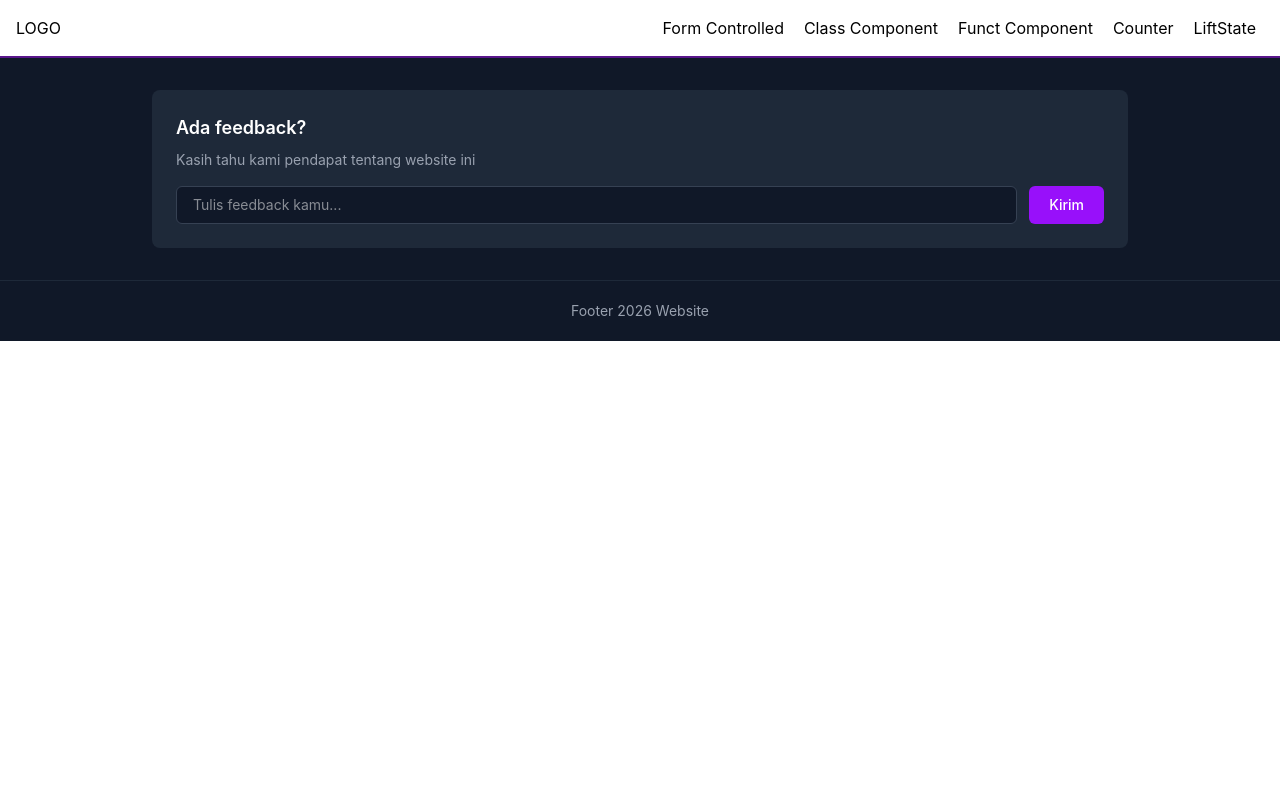
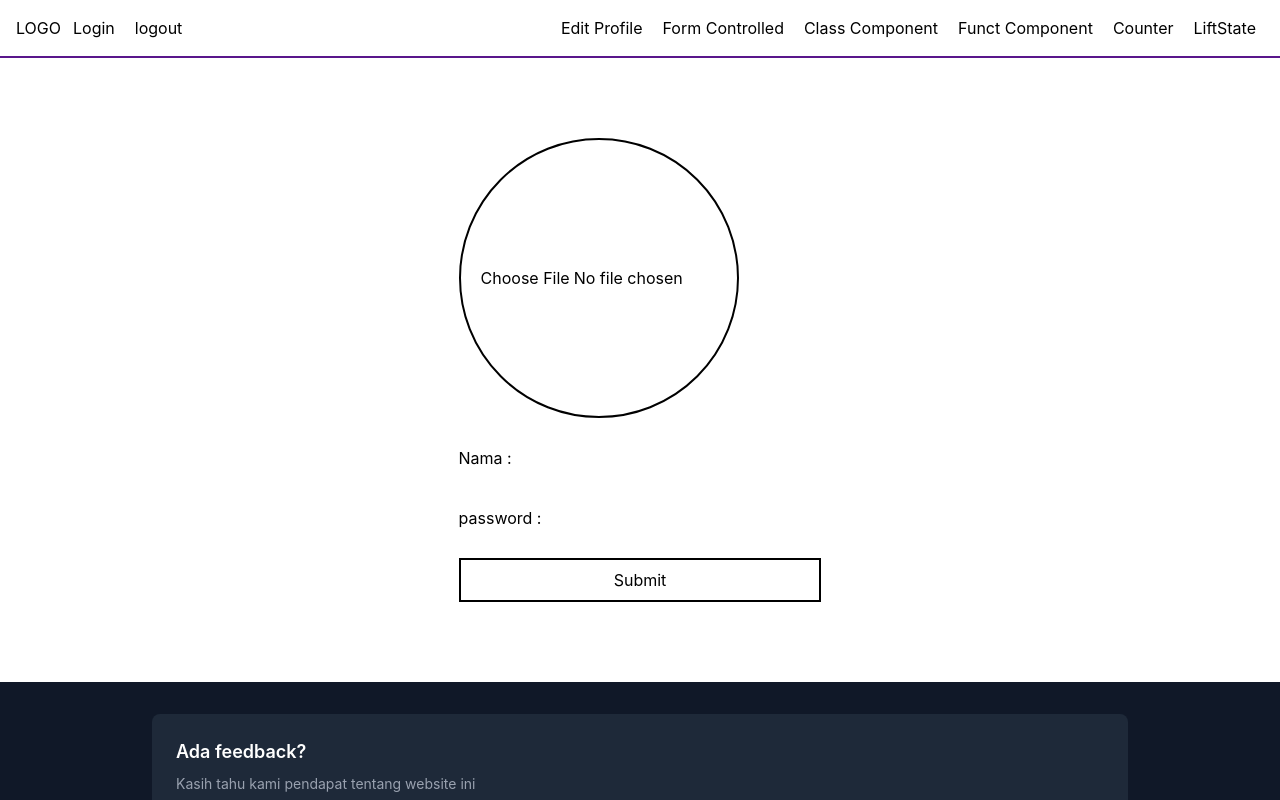
Before and after one commit to fatawaimamalmuftin/koda-b9-react, a React (Vite) app: page /edit in a window 1280 px wide. Shown: the top 800 px of the page. Built offline with nearby package versions, Linux system fonts and the light colour scheme.

Commit message:
feat: use contex and useState

```diff
--- a/src/Router.jsx
+++ b/src/Router.jsx
@@ -9,6 +9,8 @@ import LiftingState from "./pages/LiftingState"
 import Footer from "./components/Footer"
 import {Routes,Route} from 'react-router'
 import FormControlled from "./pages/FormControlled"
+import Login from "./pages/Login"
+import EditProfile from "./pages/EditProfile"
 
 export default function Router(){
   return(
@@ -16,6 +18,8 @@ export default function Router(){
     <Navbar/>
     <Routes>
       <Route path={'/'} element={<FetchPokemon/>} />
+      <Route path={'/edit'} element={<EditProfile/>} />
+      <Route path={'/login'} element={<Login/>} />
       <Route path={'/formControlled'} element={<FormControlled/>}/>
       <Route path={'/classcomp'} element={<ClassComp/>} />
       <Route path={'/funccomp'} element={<FuncComp/>} />
--- a/src/components/Navbar.jsx
+++ b/src/components/Navbar.jsx
@@ -1,14 +1,42 @@
 import { Link } from "react-router"
+import usersContext from "../context/users/usersContext"
+import { useContext } from "react"
 
 export default function Navbar() {
+  const userData = useContext(usersContext)
+
   return (
     <nav className=" border-b-2 border-purple-900 flex justify-between items-center px-4 py-2">
-        <div>
+        <div className="flex gap-3">
           <Link to={'/'}>
             LOGO
           </Link>
+
+         <div className="flex gap-5">
+            {userData.user.username
+                ? userData.user.username
+                :
+               <Link to={"/login"}>
+                Login
+               </Link>
+            }
+            <div className="cursor-pointer"
+              onClick={()=>userData.setUser({
+                username: null,
+                password: null,
+                file: null,
+                objectUrl: null,
+              })}>
+                logout
+            </div>
+        </div>
         </div>
         <ul className="flex gap-5 px-2 py-2">
+            <li>
+              <Link to={'/edit'}>
+                Edit Profile
+              </Link>
+            </li>
             <li>
               <Link to={'/formControlled'}>
                 Form Controlled
--- /dev/null
+++ b/src/context/users/UsersProvider.jsx
@@ -0,0 +1,23 @@
+import { useState } from "react"
+
+import UsersContext from "./usersContext"
+
+export default function UsersProvider({children}) {
+    const [user, setUser] = useState({
+        username: null,
+        password: null,
+        file: null,
+        objectUrl: null
+    })
+
+  return (
+    <UsersContext.Provider
+        value={{
+            user,
+            setUser
+        }}
+    >
+        {children}
+    </UsersContext.Provider>
+  )
+}
--- /dev/null
+++ b/src/context/users/usersContext.js
@@ -0,0 +1,4 @@
+import {createContext} from 'react';
+
+const usersContext = createContext()
+export default usersContext
--- a/src/main.jsx
+++ b/src/main.jsx
@@ -3,11 +3,14 @@ import { createRoot } from 'react-dom/client'
 import './index.css'
 import App from './Router.jsx'
 import { BrowserRouter } from 'react-router'
+import UsersProvider from './context/users/UsersProvider.jsx'
 
 createRoot(document.getElementById('root')).render(
   <StrictMode>
-    <BrowserRouter>
-    <App/>
-    </BrowserRouter>
+    <UsersProvider>
+      <BrowserRouter>
+        <App/>
+      </BrowserRouter>
+    </UsersProvider>
   </StrictMode>,
 )
--- /dev/null
+++ b/src/pages/EditProfile.jsx
@@ -0,0 +1,90 @@
+import { useContext } from "react"
+import usersContext from "../context/users/usersContext"
+
+export default function EditProfile() {
+    const userData = useContext(usersContext)
+
+    console.log(userData.user)
+
+    return (
+        <main className=" py-20 flex justify-center items-center">
+            <form
+                className="flex flex-col gap-5"
+                onSubmit={(e) => {
+                    e.preventDefault()
+
+                    const formData = new FormData(e.target)
+
+                    userData.setUser({
+                        ...userData.user,
+                        username: formData.get("username"),
+                        password: formData.get("password")
+                    })
+                }}
+            >
+                <div className="border-2 h-70 w-70 rounded-full overflow-hidden hover:bg-gray-100 flex justify-center items-center">
+                    <label className="flex justify-center items-center">
+                        <img
+                            src={userData.user.objectUrl}
+                            alt="profile"
+                            className={`${!userData.user.objectUrl && "hidden"}`}
+                        />
+
+                        <input
+                            name="photo"
+                            type="file"
+                            accept="image/*"
+                            className={`ml-27 ${userData.user.objectUrl && "hidden"}`}
+                            onChange={(e) => {
+                                const file = e.target.files[0]
+
+                                if (!file) return
+
+                                if (userData.user.objectUrl) {
+                                    URL.revokeObjectURL(userData.user.objectUrl)
+                                }
+
+                                userData.setUser({
+                                    file: file,
+                                    objectUrl: URL.createObjectURL(file)
+                                })
+                            }}
+                        />
+                    </label>
+                </div>
+
+                <div>
+                    <label>
+                        Nama :
+                        <input
+                            defaultValue={userData.user.username}
+                            name="username"
+                            className="outline-none px-4 py-2"
+                            type="text"
+                        />
+                    </label>
+                </div>
+
+                <div>
+                    <label>
+                        password :
+                        <input
+                            autoComplete="password"
+                            defaultValue={userData.user.password}
+                            name="password"
+                            className="outline-none px-4 py-2"
+                            type="password"
+                        />
+                    </label>
+                </div>
+
+                <button
+                    type="submit"
+                    className="border-2 px-4 py-2"
+                >
+                    Submit
+                </button>
+            </form>
+        </main>
+    )
+}
--- /dev/null
+++ b/src/pages/Login.jsx
@@ -0,0 +1,36 @@
+import { useContext } from "react"
+import usersContext from "../context/users/usersContext"
+
+export default function Login() {
+    const userData = useContext(usersContext)
+
+    console.log(userData.user)
+
+  return (
+    <main className="h-screen w-screen">
+        <form className="flex flex-col justify-center items-center mt-20"
+        onSubmit={(e) => {
+                    e.preventDefault()
+
+                    const formData = new FormData(e.target)
+
+                    userData.setUser({
+                        username: formData.get("username"),
+                        password: formData.get("password")
+                    })
+                    userData.setUser.password()
+                }}>
+        <label>
+            username
+            <input type="text" name="username" className="outline-none px-4 py-2" />
+        </label>
+
+        <label>
+            Password
+            <input autoComplete="password" type="password" name="password" className="outline-none px-4 py-2" />
+        </label>
+        <button type="submit" className="border-2 rounded-2xl px-4 py-2 hover:bg-green-400">Submit</button>
+        </form>
+    </main>
+  )
+}
```
